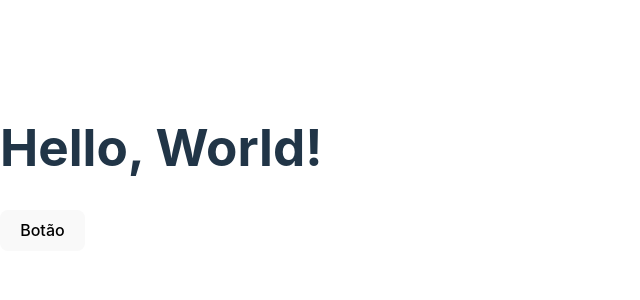
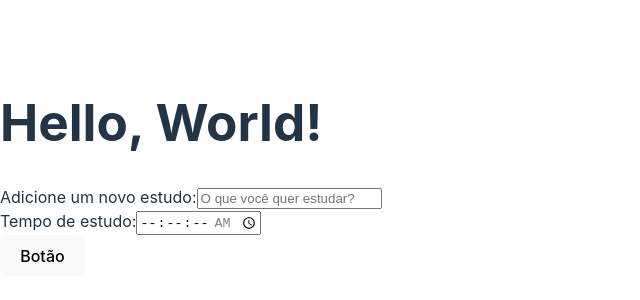
Before and after one commit to Levieber/study-timer, a React (Vite) app: page / in a window 1280 px wide. Shown: the part 232-532 px from the top of the page, without its empty margins (0-640 px from the left). Built offline with nearby package versions, Linux system fonts and the light colour scheme.

Commit message:
feat: Form Component created

```diff
--- a/src/App.tsx
+++ b/src/App.tsx
@@ -1,10 +1,11 @@
 import Button from "./components/Button";
+import Form from "./components/Form";
 
 export default function App() {
   return (
     <div className="App">
       <h1>Hello, World!</h1>
-      <Button />
+      <Form />
     </div>
   );
 }
--- /dev/null
+++ b/src/components/Form/index.tsx
@@ -0,0 +1,20 @@
+import React from "react";
+import Button from "../Button";
+
+export default class Form extends React.Component {
+  render() {
+    return (
+      <form>
+        <div>
+          <label htmlFor="task">Adicione um novo estudo:</label>
+          <input type="text" name="task" id="task" placeholder="O que você quer estudar?" required />
+        </div>
+        <div>
+          <label htmlFor="time">Tempo de estudo:</label>
+          <input type="time" step="1" name="time" id="name" min="00:00:00" max="01:30:00" required />
+        </div>
+        <Button />
+      </form>
+    );
+  }
+}
```
